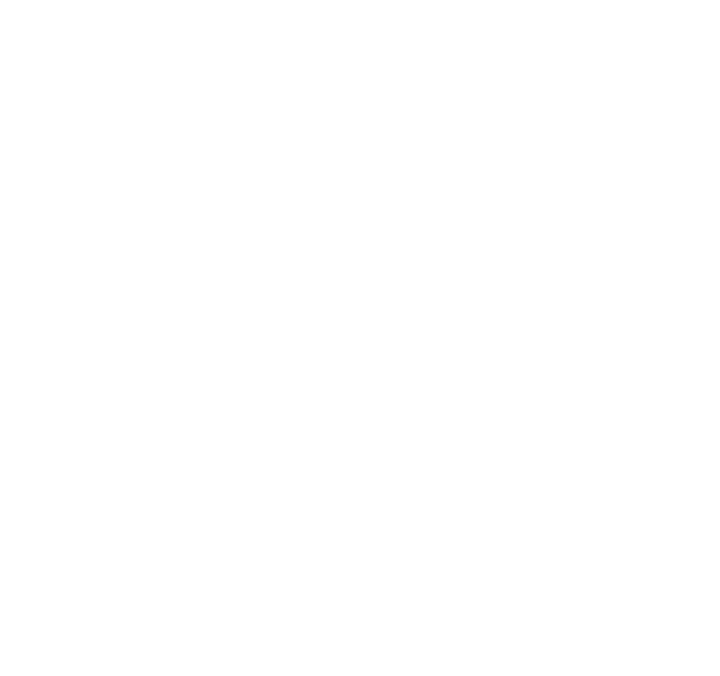
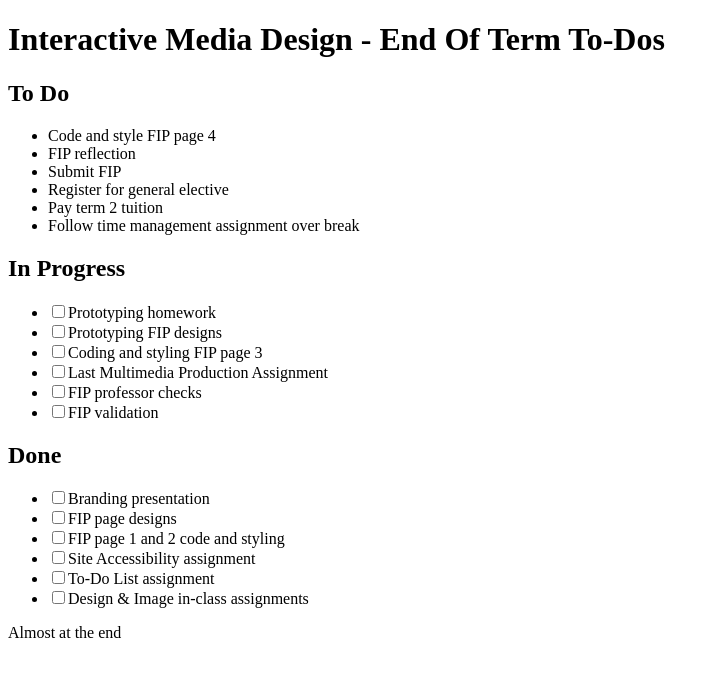
Before and after one commit to b-kettle83/kettlewell_ben_hwk3, a plain HTML site: page index.html in a window 1280 px wide. Shown: the whole page, without its empty margins (0-720 px from the left). Drawn offline with Linux system fonts and the light colour scheme.

Commit message:
Add Content
This commit adds the content of the page, such as the title, lists, and footer, and also adds another image

```diff
--- a/index.html
+++ b/index.html
@@ -7,5 +7,50 @@
 </head>
 <body>
 
+    <header>
+        <h1>Interactive Media Design - End Of Term To-Dos</h1>
+    </header>
+
+    <main>
+        <section id="todo">
+            <h2>To Do</h2>
+            <ul id="todo_items" class="list">
+                <li>Code and style FIP page 4</li>
+                <li>FIP reflection</li>
+                <li>Submit FIP</li>
+                <li>Register for general elective</li>
+                <li>Pay term 2 tuition</li>
+                <li>Follow time management assignment over break</li>
+            </ul>
+        </section>
+
+        <section id="inprogress">
+            <h2>In Progress</h2>
+            <ul id="inprogress_items" class="list">
+                <li><input type="checkbox"><span>Prototyping homework</span></li>
+                <li><input type="checkbox"><span>Prototyping FIP designs</span></li>
+                <li><input type="checkbox"><span>Coding and styling FIP page 3</span></li>
+                <li><input type="checkbox"><span>Last Multimedia Production Assignment</span></li>
+                <li><input type="checkbox"><span>FIP professor checks</span></li>
+                <li><input type="checkbox"><span>FIP validation</span></li>
+            </ul>
+        </section>
+
+        <section id="done">
+            <h2>Done</h2>
+            <ul id="done_items" class="list">
+                <li><input type="checkbox"><span>Branding presentation</span></li>
+                <li><input type="checkbox"><span>FIP page designs</span></li>
+                <li><input type="checkbox"><span>FIP page 1 and 2 code and styling</span></li>
+                <li><input type="checkbox"><span>Site Accessibility assignment</span></li>
+                <li><input type="checkbox"><span>To-Do List assignment</span></li>
+                <li><input type="checkbox"><span>Design & Image in-class assignments</span></li>
+            </ul>
+        </section>
+    </main>
+
+    <footer>
+        <p>Almost at the end</p>
+    </footer>
 </body>
 </html>
```
Also changed, not shown: images/bg_tiles.avif (added), images/lists_bg.jpg (renamed from images/bg.jpg).
